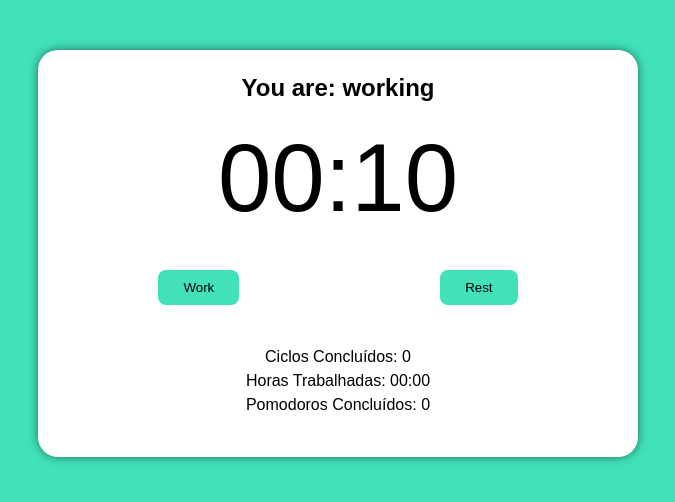
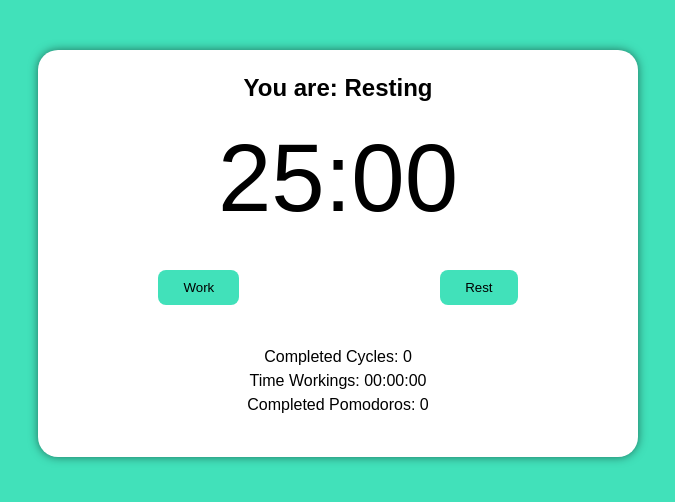
Before and after one commit to Shystra/Pomodoro, a React (Vite) app: page / in a window 1280 px wide. Shown: the top 502 px of the page, without its empty margins (302-977 px from the left). Built offline with nearby package versions, Linux system fonts and the light colour scheme.

Commit message:
feate: change minutes for hours in "TIME WORKING"; feate: seting other components to finishing this project. feate: creating SecondsToTime for change SecondsToMinutes.

```diff
--- a/src/App.tsx
+++ b/src/App.tsx
@@ -6,9 +6,9 @@ function App(): JSX.Element {
 
     <div className="container">
       <PomodoroTimer
-      pomodoroTime={10}
-      shortRestTime={2}
-      longRestTime={5}
+      pomodoroTime={1500}
+      shortRestTime={600}
+      longRestTime={900}
       cycles={4}
       />
     </div>
--- a/src/components/pomodoroTimer.tsx
+++ b/src/components/pomodoroTimer.tsx
@@ -1,11 +1,12 @@
-import React, { useState } from "react";
+import { useState, useEffect, useCallback } from "react";
 import { useInterval } from "../hooks/useInterval";
 import { Button } from "./button";
 import { Timer } from "./timer";
 
 import bellStart from '../sounds/src_sounds_bell-start.mp3';
 import bellFinish from '../sounds/src_sounds_bell-finish.mp3';
-import { secondsToTime } from "../utils/SecondsToTime";
+// import { secondsToMinutes } from "../utils/SecondsToMinutes";
+import { secondsToTimes } from "../utils/SecondsToTime";
 
 const audioStartWorking = new Audio(bellStart);
 const audioStopWorking = new Audio(bellFinish);
@@ -17,40 +18,44 @@ interface Props {
     cycles: number
 }
 export function PomodoroTimer (props:Props): JSX.Element {
-    const [mainTime, setMainTime] = React.useState(props.pomodoroTime);
-    const [timeCounting, setTimeCounting] = React.useState(false);
-    const [working, setWorking] = React.useState(false);
-    const [resting, setResting] = React.useState(false);
-    const [cyclesQtdManager, setCyclesQtdManager] = React.useState(new Array(props.cycles - 1).fill(true));
+    const [mainTime, setMainTime] = useState(props.pomodoroTime);
+    const [timeCounting, setTimeCounting] = useState(false);
+    const [working, setWorking] = useState(false);
+    const [resting, setResting] = useState(false);
+    const [cyclesQtdManager, setCyclesQtdManager] = useState(new Array(props.cycles - 1).fill(true));
 // console.log(cyclesQtdManager)
-
 
     const [completedCycles, setCompletedCycles] = useState(0);
     const [fullWorkingTime, setFullWorkingTime] = useState(0);
     const [numberOfPomodoros, setNumberPomodoros] = useState(0);
 
 
-
-
-
-
-
-
     useInterval(
         () => {
             setMainTime(mainTime - 1);
+            if(working) setFullWorkingTime(fullWorkingTime + 1);
         },
         timeCounting ? 1000 : null
     );
 
-    const configureWork = () => {
+
+
+    const configureWork = useCallback(() => {
         setTimeCounting(true);
         setWorking(true);
         setResting(false);
         setMainTime(props.pomodoroTime);
         audioStartWorking.play();
-    };
-    const configureRest = (long: boolean) => {
+    },[
+        setTimeCounting,
+        setWorking,
+        setResting,
+        setMainTime,
+        props.pomodoroTime,
+    ]);
+
+
+    const configureRest = useCallback((long: boolean) => {
         setTimeCounting(true);
         setWorking(false);
         setResting(true);
@@ -62,11 +67,18 @@ export function PomodoroTimer (props:Props): JSX.Element {
         }
 
         audioStopWorking.play();
-    }
+    }, [
+        setTimeCounting,
+        setWorking,
+        setResting,
+        setMainTime,
+        props.longRestTime,
+        props.shortRestTime
+    ]);
 
 
 
-    React.useEffect(() => {
+    useEffect(() => {
         if(working) document.body.classList.add('working');
         if(resting) document.body.classList.remove('working');
 
@@ -103,7 +115,7 @@ export function PomodoroTimer (props:Props): JSX.Element {
 
     return (
         <div className="pomodoro">
-            <h2>You are: working</h2>
+            <h2>You are: {working ? 'Working' : 'Resting'}</h2>
             <Timer
             mainTimer={mainTime}
             ></Timer>
@@ -129,9 +141,9 @@ export function PomodoroTimer (props:Props): JSX.Element {
 
 
             <div className="datails">
-             <p>Ciclos Concluídos: {completedCycles}</p>
-             <p>Horas Trabalhadas: {secondsToTime(fullWorkingTime)}</p>
-             <p>Pomodoros Concluídos: {numberOfPomodoros}</p>
+             <p>Completed Cycles: {completedCycles}</p>
+             <p>Time Workings: {secondsToTimes(fullWorkingTime)}</p>
+             <p>Completed Pomodoros: {numberOfPomodoros}</p>
 
             </div>
 
--- a/src/components/timer.tsx
+++ b/src/components/timer.tsx
@@ -1,5 +1,5 @@
 
-import { secondsToTime } from '../utils/SecondsToTime';
+import { secondsToMinutes } from '../utils/SecondsToMinutes';
 
 interface Props{
     mainTimer: number
@@ -8,7 +8,7 @@ interface Props{
 export function Timer(props: Props): JSX.Element{
     return (
         <div className='timer'>
-            {secondsToTime(props.mainTimer)}
+            {secondsToMinutes(props.mainTimer)}
         </div>
     )
 
--- /dev/null
+++ b/src/utils/SecondsToMinutes.ts
@@ -0,0 +1,12 @@
+export function secondsToMinutes(seconds: number): string{
+    const zeroLeft = (n: number) => Math
+    .floor(n)
+    .toString()
+    .padStart(2, '0');
+
+    const min = zeroLeft((seconds / 60) % 60);
+    const sec = zeroLeft((seconds % 60) % 60);
+
+
+    return `${min}:${sec}`;
+}
--- a/src/utils/SecondsToTime.ts
+++ b/src/utils/SecondsToTime.ts
@@ -1,12 +1,12 @@
-export function secondsToTime(seconds: number): string{
-    const zeroLeft = (n: number) => Math
-    .floor(n)
-    .toString()
-    .padStart(2, '0');
+import { zeroLeft } from "./ZeroLeft";
 
+
+export function secondsToTimes(seconds: number): string{
+
+    const hours = zeroLeft((seconds / 3600));
     const min = zeroLeft((seconds / 60) % 60);
     const sec = zeroLeft((seconds % 60) % 60);
 
 
-    return `${min}:${sec}`;
+    return `${hours}:${min}:${sec}`;
 }
--- /dev/null
+++ b/src/utils/ZeroLeft.ts
@@ -0,0 +1,7 @@
+const zeroLeft = (n: number) => Math
+.floor(n)
+.toString()
+.padStart(2, '0');
+
+
+export {zeroLeft}
```
